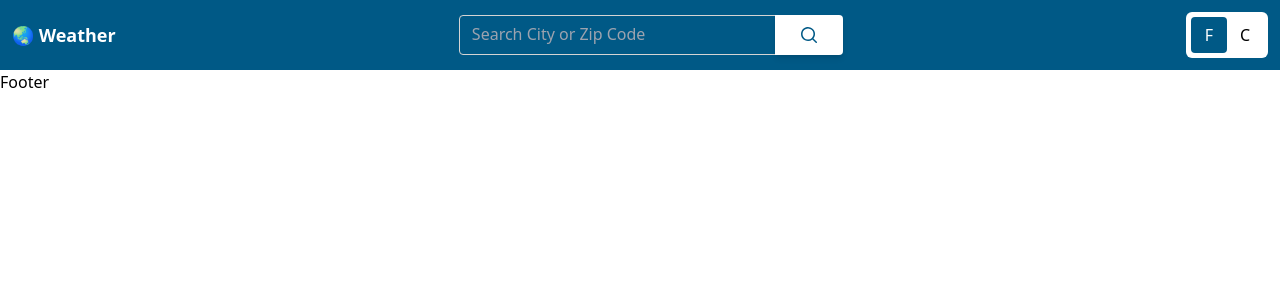
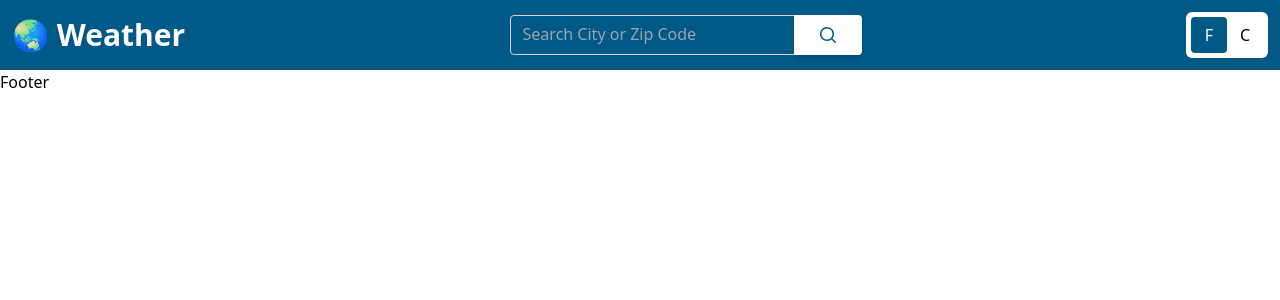
Before and after one commit to prikol769/SBA_320H_Weather-App, a React (Vite) app: page / in a window 1280 px wide. Shown: the top 300 px of the page. Built offline with nearby package versions, Linux system fonts and the light colour scheme.

Commit message:
fix font size logo

```diff
--- a/src/components/Logo.jsx
+++ b/src/components/Logo.jsx
@@ -1,5 +1,9 @@
 const Logo = () => {
-  return <div className="text-white text-lg font-semibold">🌏 Weather</div>;
+  return (
+    <div className="text-white text-3xl font-semibold whitespace-nowrap">
+      🌏 Weather
+    </div>
+  );
 };
 
 export default Logo;
--- a/src/components/Search.jsx
+++ b/src/components/Search.jsx
@@ -1,6 +1,6 @@
 const Search = () => {
   return (
-    <div className=" md:w-96">
+    <div className="w-[100%] max-w-96 px-4">
       <div className="relative flex w-full flex-wrap items-stretch">
         <input
           type="search"
```
